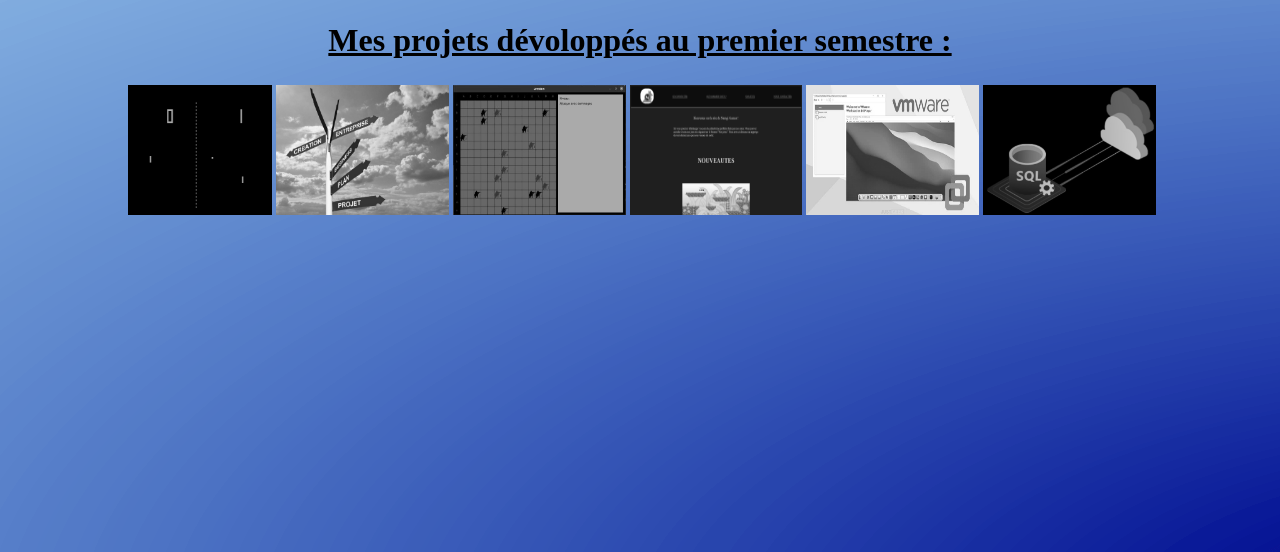
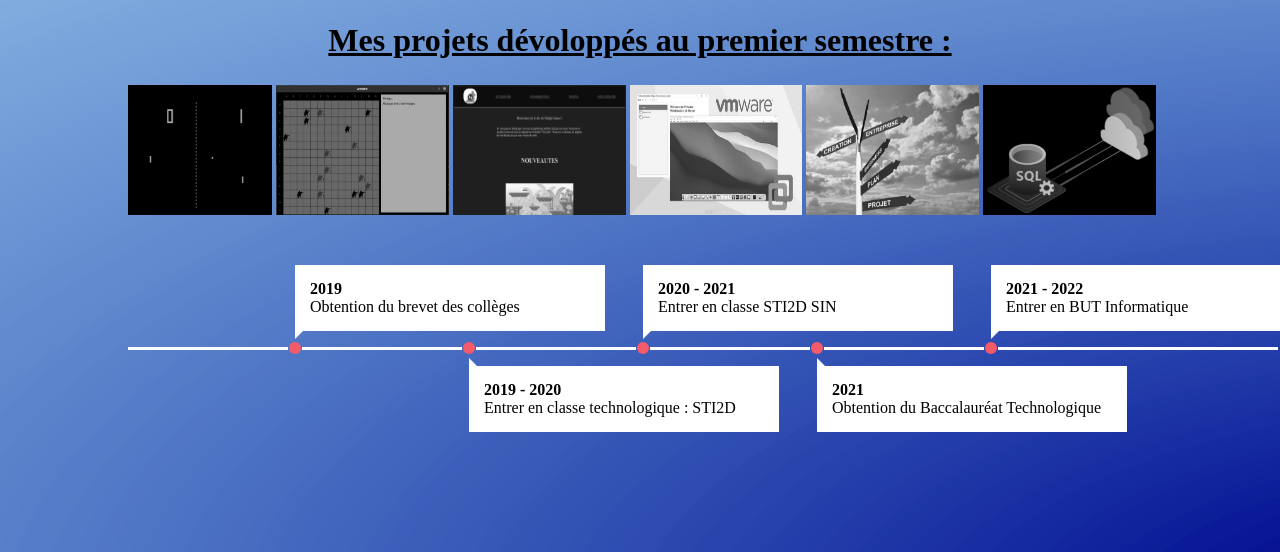
Before and after one commit to Yenistax/portfolioyannbibard, a plain HTML site: page index.html in a window 1280 px wide. Shown: the part 248-800 px from the top of the page. Drawn offline with Linux system fonts and the light colour scheme.

Commit message:
Add files via upload

```diff
--- a/index.css
+++ b/index.css
@@ -83,8 +83,6 @@ main{
 
 .contactPerso{
     font-size: 24px;
-    border-style:solid;
-    border-color: black;
     padding: 10px;
     width: 50%;
     margin-top: 50px;
@@ -103,3 +101,87 @@ main{
     padding-right: 20px;
     width: 50px;
 }
+
+.timeline {
+  white-space: nowrap;
+  overflow-x: hidden;
+}
+
+.timeline ol {
+  font-size: 0;
+  width: 100vw;
+  padding:10%;
+  transition: all 1s;
+}
+
+.timeline ol li {
+  position: relative;
+  display: inline-block;
+  list-style-type: none;
+  width: 160px;
+  height: 3px;
+  background: #fff;
+}
+
+.timeline ol li:last-child {
+  width: 280px;
+}
+
+.timeline ol li:not(:first-child) {
+  margin-left: 14px;
+}
+
+.timeline ol li:not(:last-child)::after {
+  content: '';
+  position: absolute;
+  top: 50%;
+  left: calc(100% + 1px);
+  bottom: 0;
+  width: 12px;
+  height: 12px;
+  transform: translateY(-50%);
+  border-radius: 50%;
+  background: #F45B69;
+}
+
+.timeline ol li div {
+    position: absolute;
+    left: calc(100% + 7px);
+    width: 280px;
+    padding: 15px;
+    font-size: 1rem;
+    white-space: normal;
+    color: black;
+    background: white;
+  }
+
+  .timeline ol li div::before {
+    content: '';
+    position: absolute;
+    top: 100%;
+    left: 0;
+    width: 0;
+    height: 0;
+    border-style: solid;
+  }
+
+  .timeline ol li:nth-child(odd) div {
+    top: -16px;
+    transform: translateY(-100%);
+  }
+
+  .timeline ol li:nth-child(odd) div::before {
+    top: 100%;
+    border-width: 8px 8px 0 0;
+    border-color: white transparent transparent transparent;
+  }
+
+  .timeline ol li:nth-child(even) div {
+    top: calc(100% + 16px);
+  }
+
+  .timeline ol li:nth-child(even) div::before {
+    top: -8px;
+    border-width: 8px 0 0 8px;
+    border-color: transparent transparent transparent white;
+  }
--- a/index.html
+++ b/index.html
@@ -18,6 +18,7 @@
                 <h1 class="moi">Yann Bibard</h1>
                 <h1><strong><a href="index.html">Mon portfolio</a></strong></h1>
                 <h1><a href="contact-me.html" class="contactme"><u>Me Contacter</u></a></h1>
+                <!--<h2><strong>Contact : <a href="tel:06-47-98-27-14">06.47.98.27.14</a> Email : <a href="mailto:bibardyann33880@gmail.com">bibardyann33880@gmail.com</a></strong></h2>-->
             </nav>
         </header>
 
@@ -36,11 +37,41 @@
             <h1 class="projetstext"><u>Mes projets dévoloppés au premier semestre :</u></h1>
             <section id="ProjetsRetex">
                 <a title="Pong" target="_blank" href="retex/Fiche_retex_Pong.pdf" alt="Pong"><img style="width:12.5%;"src="img/PongImg.png" alt="Pong"></a>
-                <a title="CreationEntreprise" target="_blank" href="retex/Fiche_retex_CreationEntreprise.pdf" alt="CreationEntreprise"><img src="img/CreationEntrepriseImg.jpg" alt="CreationEntreprise"></a>
                 <a title="Lowatem" target="_blank" href="retex/Fiche_retex_Lowatem.pdf" alt="Lowatem"><img src="img/LowatemImg.png" alt="Lowatem"></a>
                 <a title="SiteWeb" target="_blank" href="retex/Fiche_retex_SiteWeb.pdf" alt="SiteWeb"><img src="img/SiteWebImg.png" alt="SiteWeb"></a>
                 <a title="MachineVirtuelle" target="_blank" href="retex/Fiche_retex_MachineVirtuelle.pdf" alt="MachineVirtuelle"><img src="img/MachineVirtuelleImg.jpg" alt="MachineVirtuelle"></a>
+                <a title="CreationEntreprise" target="_blank" href="retex/Fiche_retex_CreationEntreprise.pdf" alt="CreationEntreprise"><img src="img/CreationEntrepriseImg.jpg" alt="CreationEntreprise"></a>
                 <a title="Grave&Cie" target="_blank" href="retex/Fiche_retex_Grave&Cie.pdf" alt="Grave&Cie"><img src="img/Grave&CieImg.png"></a>
+            </section>
+            <section class="timeline">
+                <ol>
+                    <li>
+                        <div>
+                            <time><strong>2019</strong><br></time> Obtention du brevet des collèges
+                        </div>
+                    </li>
+                    <li>
+                        <div>
+                            <time><strong>2019 - 2020</strong><br></time> Entrer en classe technologique : STI2D
+                        </div>
+                    </li>
+                    <li>
+                        <div>
+                            <time><strong>2020 - 2021</strong><br></time> Entrer en classe STI2D SIN
+                        </div>
+                    </li>
+                    <li>
+                        <div>
+                            <time><strong>2021</strong><br></time> Obtention du Baccalauréat Technologique
+                        </div>
+                    </li>
+                    <li>
+                        <div>
+                            <time><strong>2021 - 2022</strong><br></time> Entrer en BUT Informatique
+                        </div>
+                    </li>
+                    <li></li>
+                </ol>
             </section>
 
         </main>
```
Also changed, not shown: contact-me.html (+2 -1 lines).
